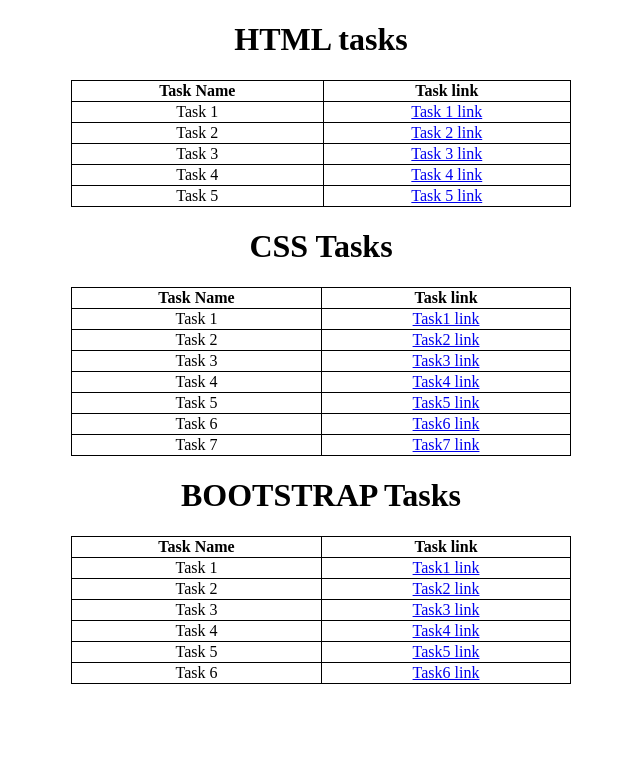
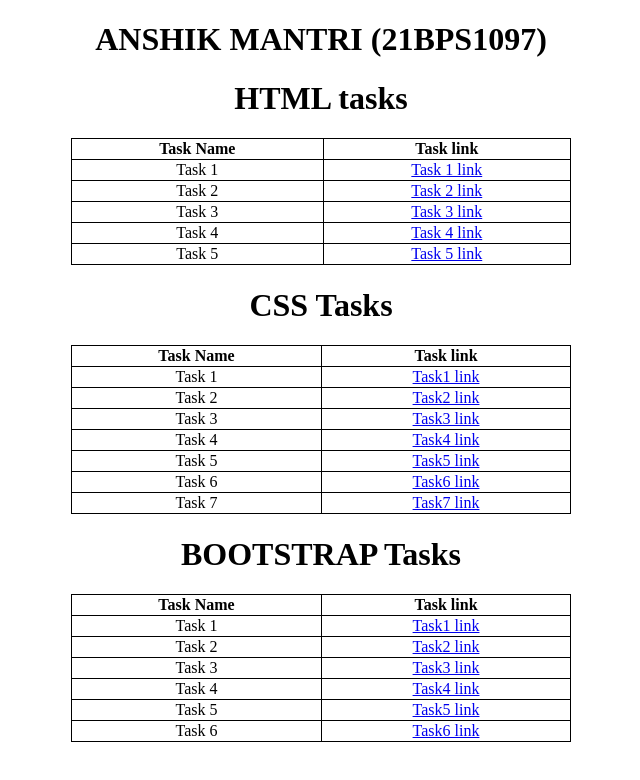
Before and after one commit to anshikmantri77/MERNSTACK, a plain HTML site: page index.html in a window 1280 px wide. Shown: the whole page, without its empty margins (319-959 px from the left). Drawn offline with Linux system fonts and the light colour scheme.

Commit message:
Update index.html

```diff
--- a/index.html
+++ b/index.html
@@ -21,6 +21,7 @@
     </style>
 </head>
 <body>
+    <h1 class="headline">ANSHIK MANTRI (21BPS1097)</h1>
     <h1>HTML tasks</h1>
     <table>
         <tr>
```
